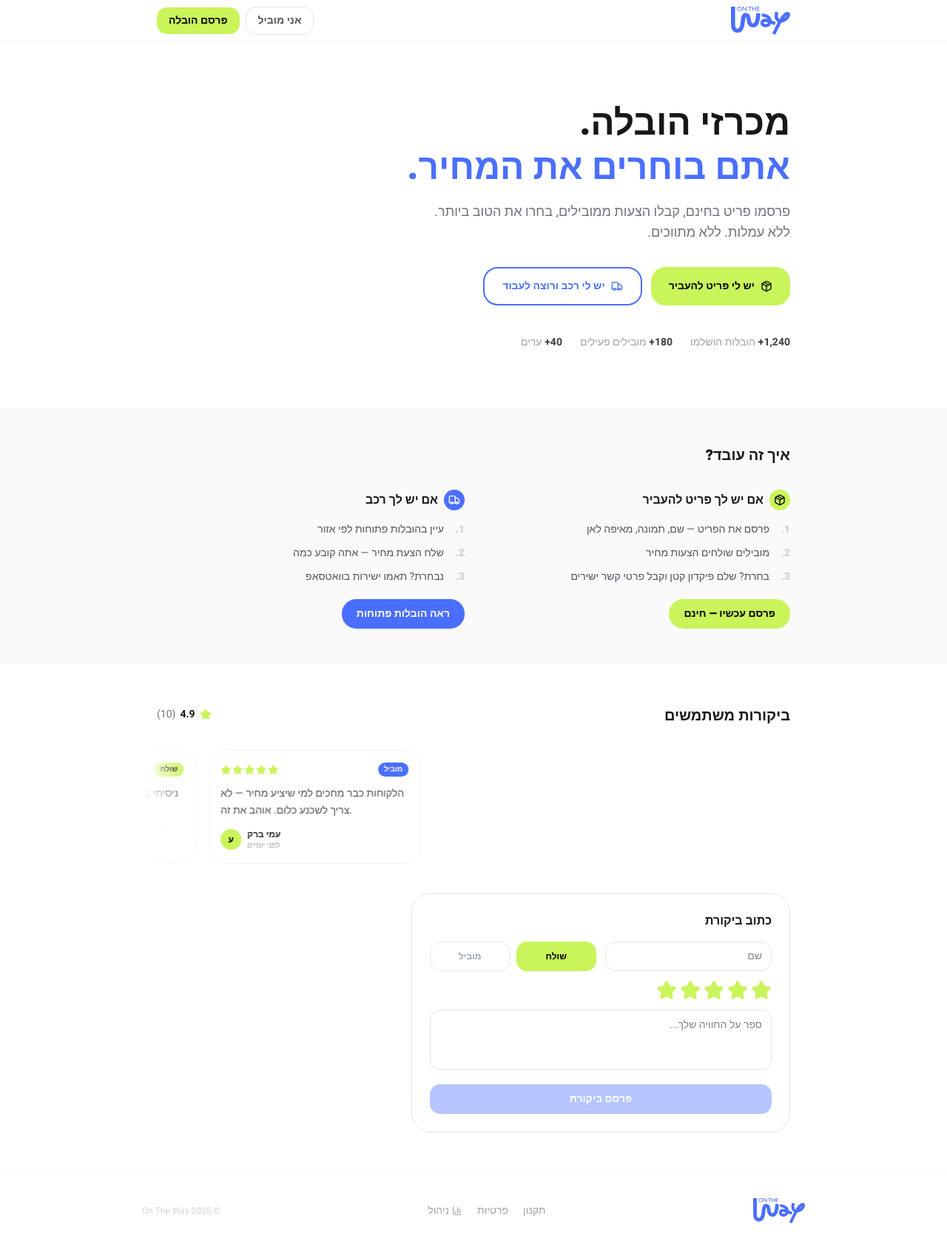
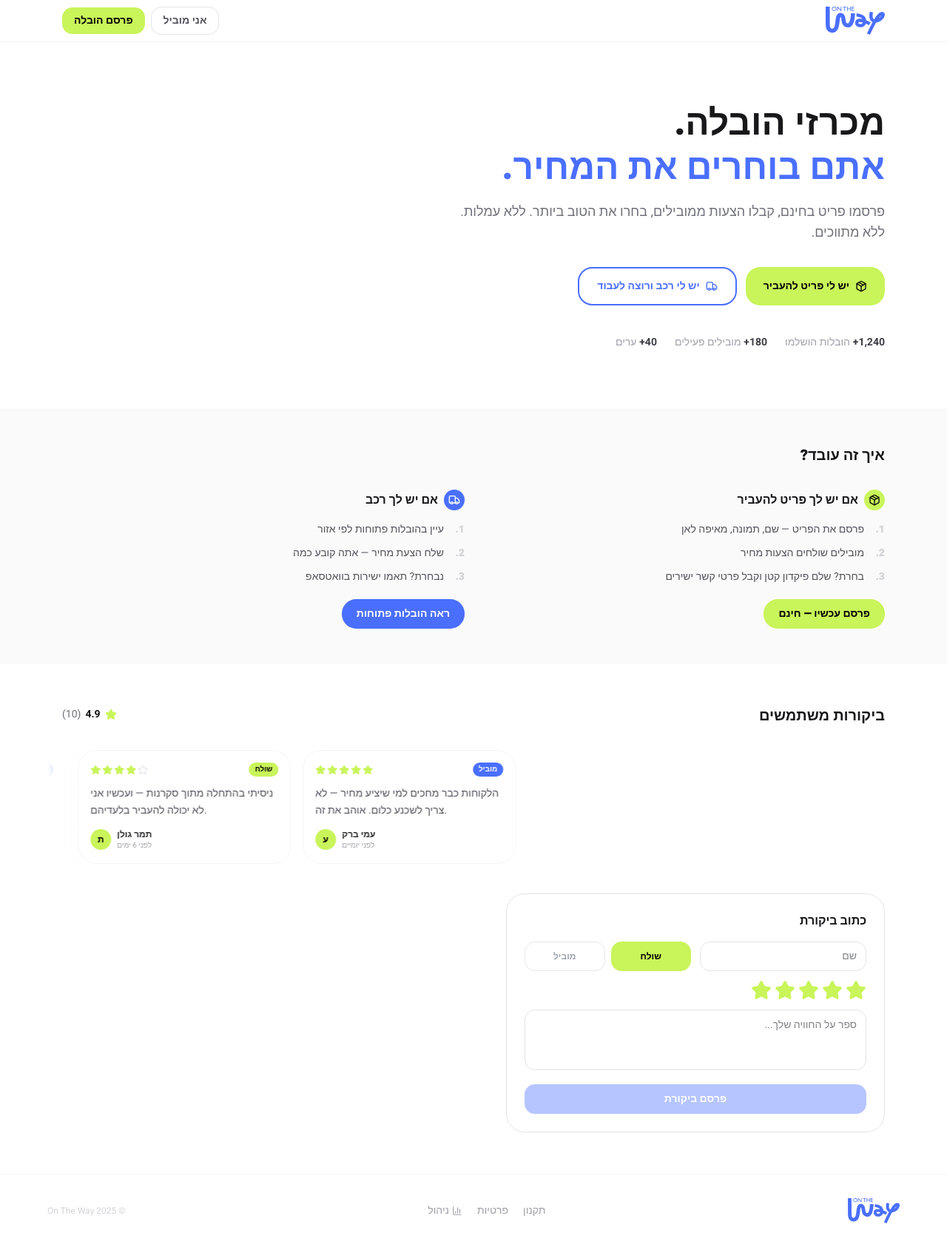
Before and after one commit to dorindahan987/on-the-way, a Next.js app: page / in a window 1280 px wide. Shown: the whole page at 74% size. Built offline with nearby package versions, Linux system fonts and the light colour scheme.

Commit message:
fix: widen landing page from max-w-4xl to max-w-6xl

```diff
--- a/src/app/page.tsx
+++ b/src/app/page.tsx
@@ -69,7 +69,7 @@ export default function LandingPage() {
 
       {/* HEADER */}
       <header className="sticky top-0 z-50 bg-white border-b border-zinc-100">
-        <div className="max-w-4xl mx-auto px-5 h-14 flex items-center justify-between">
+        <div className="max-w-6xl mx-auto px-5 h-14 flex items-center justify-between">
           <Link href="/">
             <Image src="/logo.svg" alt="On The Way" width={80} height={39} unoptimized />
           </Link>
@@ -88,13 +88,13 @@ export default function LandingPage() {
       </header>
 
       {/* HERO */}
-      <section className="max-w-4xl mx-auto px-5 py-14 sm:py-20">
+      <section className="max-w-6xl mx-auto px-5 py-14 sm:py-20">
         <h1 className="animate-fade-up text-4xl sm:text-5xl font-black text-zinc-900 leading-tight mb-4"
           style={{ animationDelay: "0.05s" }}>
           מכרזי הובלה.<br />
           <span style={{ color: "#4a6ffe" }}>אתם בוחרים את המחיר.</span>
         </h1>
-        <p className="animate-fade-up text-lg text-zinc-500 mb-8 max-w-lg"
+        <p className="animate-fade-up text-lg text-zinc-500 mb-8 max-w-xl"
           style={{ animationDelay: "0.15s" }}>
           פרסמו פריט בחינם, קבלו הצעות ממובילים, בחרו את הטוב ביותר.
           ללא עמלות. ללא מתווכים.
@@ -125,7 +125,7 @@ export default function LandingPage() {
 
       {/* HOW IT WORKS */}
       <section className="border-t border-zinc-100 bg-zinc-50">
-        <div className="max-w-4xl mx-auto px-5 py-12">
+        <div className="max-w-6xl mx-auto px-5 py-12">
           <h2 className="animate-fade-up font-black text-xl text-zinc-900 mb-8">איך זה עובד?</h2>
           <div className="grid sm:grid-cols-2 gap-6">
 
@@ -187,7 +187,7 @@ export default function LandingPage() {
       </section>
 
       {/* REVIEWS */}
-      <section id="reviews" className="max-w-4xl mx-auto px-5 py-14">
+      <section id="reviews" className="max-w-6xl mx-auto px-5 py-14">
         <div className="flex items-baseline justify-between mb-8">
           <h2 className="font-black text-xl text-zinc-900">ביקורות משתמשים</h2>
           <div className="flex items-center gap-1.5 text-sm text-zinc-500">
@@ -293,7 +293,7 @@ export default function LandingPage() {
 
       {/* FOOTER */}
       <footer className="border-t border-zinc-100 py-8 px-5">
-        <div className="max-w-4xl mx-auto flex flex-col sm:flex-row items-center justify-between gap-4">
+        <div className="max-w-6xl mx-auto flex flex-col sm:flex-row items-center justify-between gap-4">
           <Image src="/logo.svg" alt="On The Way" width={70} height={34} unoptimized />
           <div className="flex items-center gap-5 text-sm text-zinc-400">
             <Link href="/terms" className="hover:text-zinc-700 transition-colors">תקנון</Link>
```
